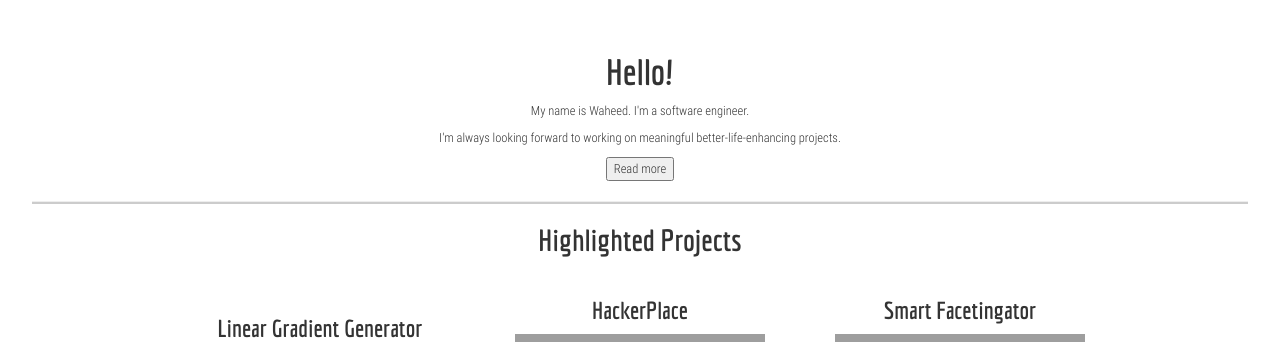
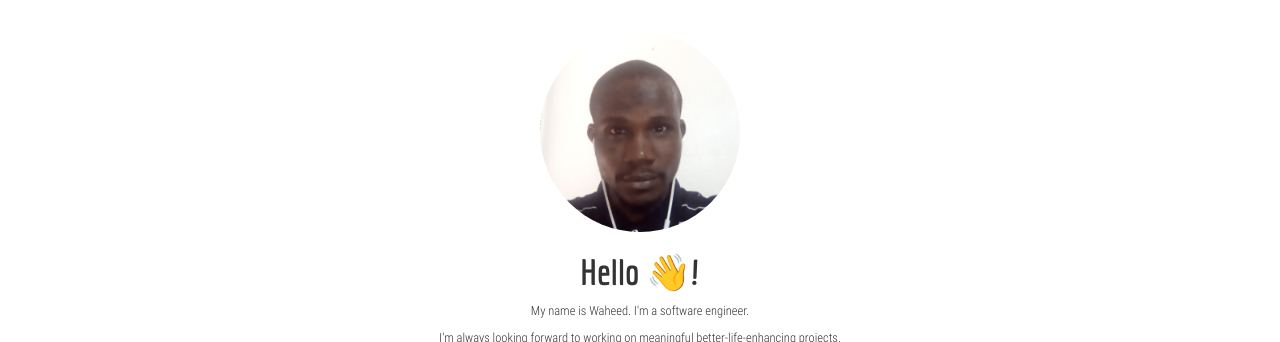
Before and after one commit to wptechprodigy/my_portfolio, a React (Create React App) app: page / in a window 1280 px wide. Shown: the top 342 px of the page. Built offline with nearby package versions, Linux system fonts and the light colour scheme; grey boxes are pictures that could not be loaded.

Commit message:
add profile image to home page

```diff
--- a/src/App.js
+++ b/src/App.js
@@ -1,6 +1,7 @@
 import React, { Component } from 'react';
 import Projects from './Projects';
 import SocialProfiles from './SocialProfiles';
+import waheedProfile from './assets/waheed-afolabi.png';
 
 class App extends Component {
   state = {
@@ -14,7 +15,18 @@ class App extends Component {
   render() {
     return (
       <div>
-        <h1>Hello!</h1>
+        <img
+          src={waheedProfile}
+          alt="Waheed Afolabi"
+          className='profile'
+        />
+        <h1>
+          Hello{' '}
+          <span role="img" aria-label="Waheed Afolabi">
+            👋
+          </span>
+          !
+        </h1>
         <p>My name is Waheed. I'm a software engineer.</p>
         <p>
           I'm always looking forward to working on meaningful
```
